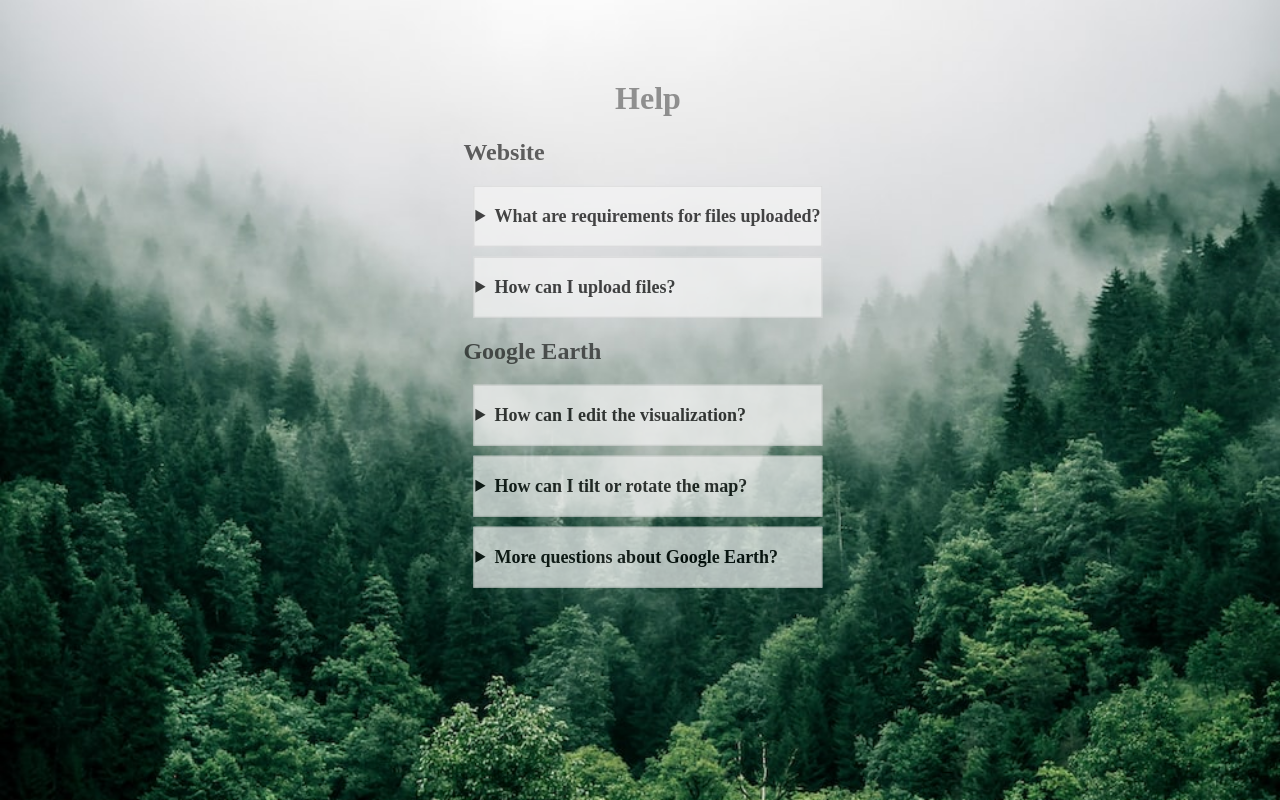
After one commit to HBmem/Air-Pollution-Website, a Django app: page /help in a window 1280 px wide. The commit adds this page. Run offline with Django 4.2, Linux system fonts and the light colour scheme.

Commit message:
About and Help Page

```diff
--- /dev/null
+++ b/air_pollution_website/website/templates/website/help.html
@@ -0,0 +1,75 @@
+<!DOCTYPE html>
+<html>
+<head>
+    <link rel = "stylesheet" href = "../../static/website/style.css">
+    <title>Help</title>
+</head>
+<body>
+    <h1>Help</h1>
+    <h2 style="text-align: left; opacity: 0.6;">Website</h2>
+    <div style="background: whitesmoke; font-size: 18px; padding: 1px; border: 1px solid lightgrey; margin: 10px; opacity: 0.7;">
+        <p>
+            <details>
+                <summary><b>What are requirements for files uploaded?</b></summary>
+                <p>Files must be in CSV format including:
+                    <ul>
+                        <li>The first two columns are coordinates (x and y).</li>
+                        <li>The next columns are chemicals and their concentrations.</li>
+                    </ul>
+                </p>
+            </details>
+        </p>
+    </div>
+    <div style="background: whitesmoke; font-size: 18px; padding: 1px; border: 1px solid lightgrey; margin: 10px; opacity: 0.7;">
+        <p>
+            <details>
+                <summary><b>How can I upload files?</b></summary>
+                <p>
+                    <ol>
+                        <li>Go to the Home page.</li>
+                        <li>Click the box to choose a file, or drag a file into the box.</li>
+                        <li>Click Submit button</li>
+                    </ol>
+                </p>
+            </details>
+        </p>
+    </div>
+    <h2 style="text-align: left; opacity: 0.6;">Google Earth</h2>
+    <div style="background: whitesmoke; font-size: 18px; padding: 1px; border: 1px solid lightgrey; margin: 10px; opacity: 0.7;">
+        <p>
+            <details>
+                <summary><b>How can I edit the visualization?</b></summary>
+                <p>
+                    <ol>
+                        <li>Click Project icon on the left-hand side.</li>
+                        <li>Click 'KML file' row.</li>
+                        <li>As of now, you can see the chemicals' titles in your KML file.
+                            On the right-hand side of each title, there are  three options:
+                            <ul>
+                                <li>Edit feature - Change title, width, or color.</li>
+                                <li>Hide feature / Show feature - Show or hide the visualization of that chemical.</li>
+                                <li>Delete - Remove the visualization of that chemical .</li>
+                            </ul>
+                        </li>
+                    </ol>
+                </p>
+            </details>
+        </p>
+    </div>
+    <div style="background: whitesmoke; font-size: 18px; padding: 1px; border: 1px solid lightgrey; margin: 10px; opacity: 0.7;">
+        <p>
+            <details>
+                <summary><b>How can I tilt or rotate the map?</b></summary>
+                <p>Click the 3D button at the low-right corner.</p>
+            </details>
+        </p>
+    </div>
+    <div style="background: whitesmoke; font-size: 18px; padding: 1px; border: 1px solid lightgrey; margin: 10px; opacity: 0.7;">
+        <p>
+            <details>
+                <summary><b>More questions about Google Earth?</b></summary>
+                <p>Check <a href="https://support.google.com/earth/?hl=en#topic=7364880" target="_blank" rel="noopener noreferrer">Google Earth Help Center</a></p>
+            </details>
+        </p>
+    </div>
+</body>
--- a/air_pollution_website/website/urls.py
+++ b/air_pollution_website/website/urls.py
@@ -5,4 +5,6 @@ urlpatterns = [
     path('', views.home, name='home'),
     path('home', views.home, name='home'),
     path('show', views.show, name='show'),
+    path('about', views.about, name='about'),
+    path('help', views.help, name='help'),
 ]
--- a/air_pollution_website/website/views.py
+++ b/air_pollution_website/website/views.py
@@ -94,3 +94,9 @@ def home(request):
 
 def show(request):
     return render(request, "website/show.html")
+
+def help(request):
+    return render(request, "website/help.html")
+
+def about(request):
+    return render(request, "website/about.html")
```
Also changed, not shown: air_pollution_website/website/templates/website/about.html (added, +25 -0 lines), air_pollution_website/website/static/website/style.css (line endings or trailing spaces), 1 other file.
